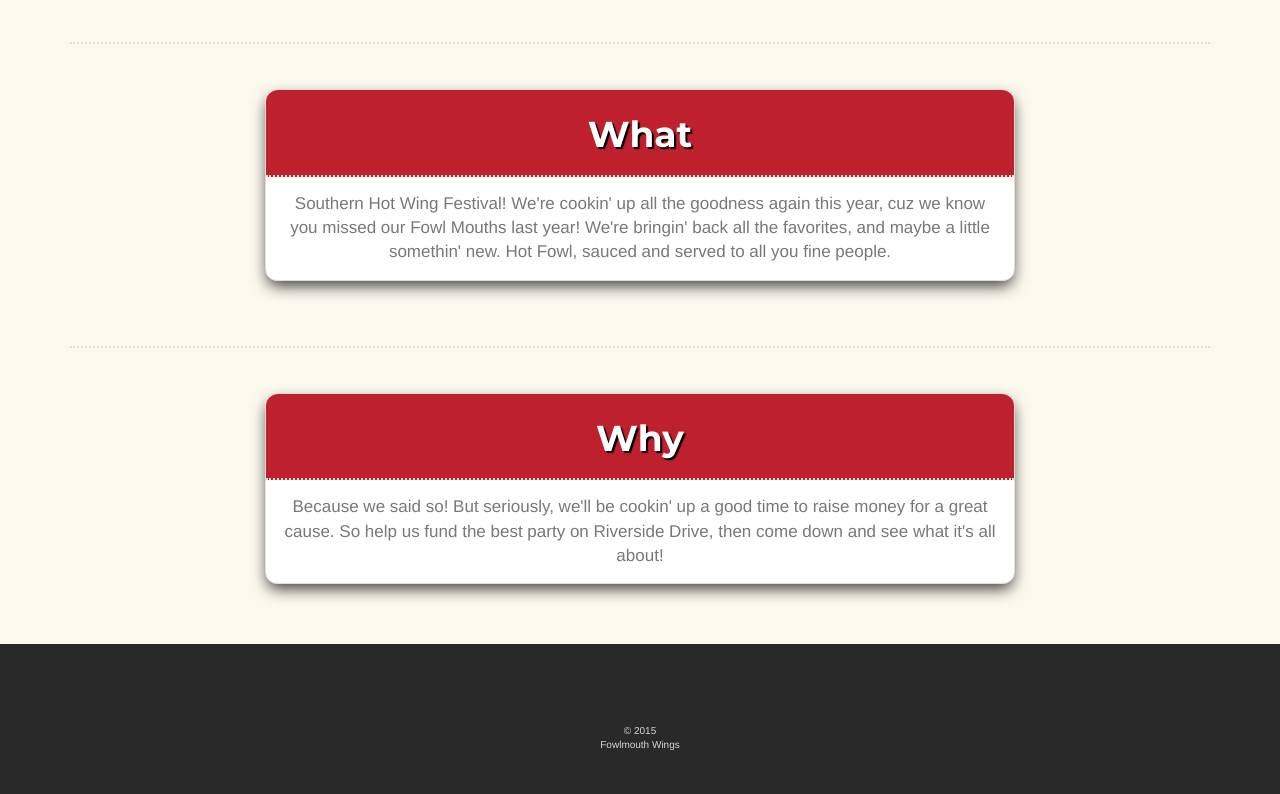
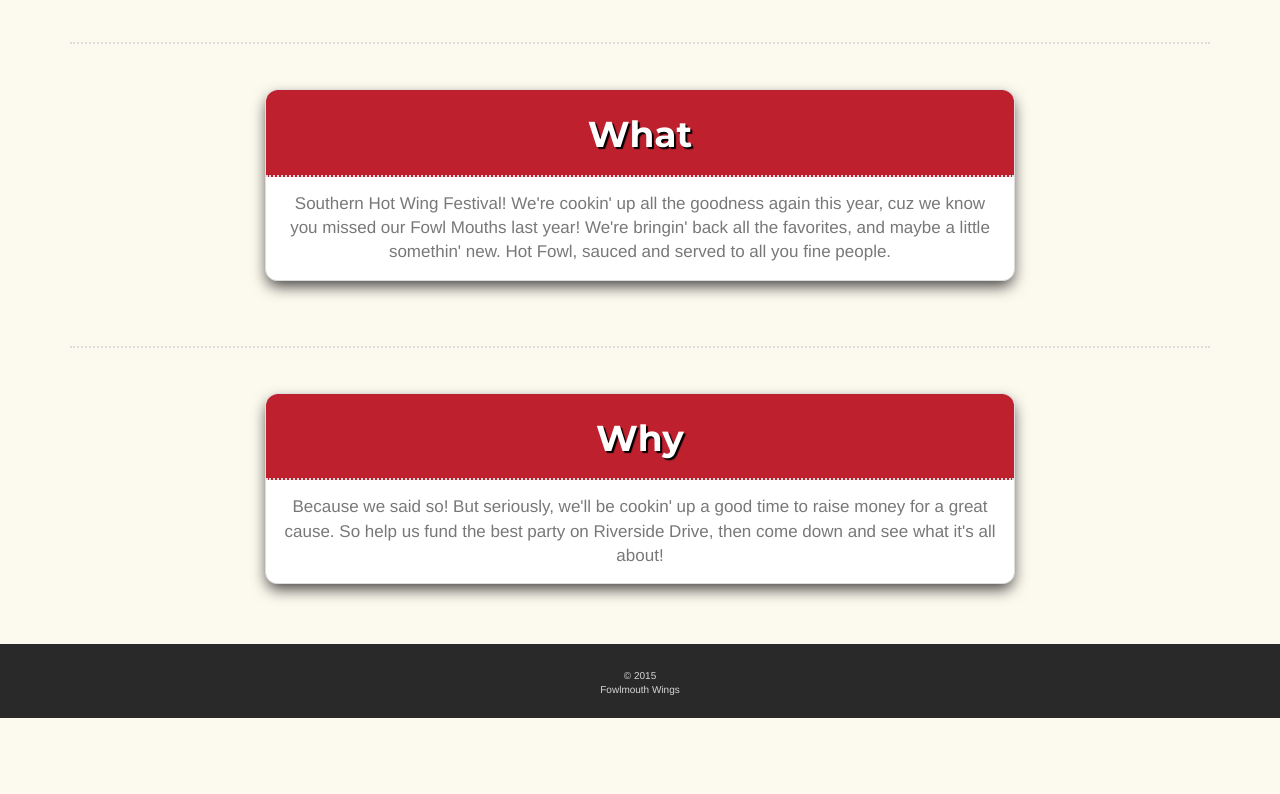
Before and after one commit to dan9186/fowlmouthwings.com, a plain HTML site: page index.html in a window 1280 px wide. Shown: the part 1200-1994 px from the top of the page. After the commit the page ends 1918 px from the top, so only its background shows below. Drawn offline with nearby package versions, Linux system fonts and the light colour scheme.

Commit message:
shrinking footer

```diff
--- a/assets/css/style.css
+++ b/assets/css/style.css
@@ -148,11 +148,11 @@ fieldset[disabled] .btn-donate.active {
 
 footer {
 	margin-top: 40px;
-	padding-top: 80px;
+	padding-top: 25px;
 	padding-bottom: 20px;
 	text-align: center;
 	color: #D6D6D6;
 	font-size: 10px;
-	min-height: 150px;
+	min-height: 70px;
 	background-color: #292929;
 }
--- a/index.html
+++ b/index.html
@@ -69,14 +69,6 @@
 		</div>
 	</div>
 </div>
-	<footer>
-		<div class="container">
-			<div class="row">
-				<div class="col-md-4 col-md-offset-4">
-					&copy; 2015<br>Fowlmouth Wings
-				</div>
-			</div>
-		</div>
-	</footer>
+<footer>&copy; 2015<br>Fowlmouth Wings</footer>
 </body>
 </html>
```
